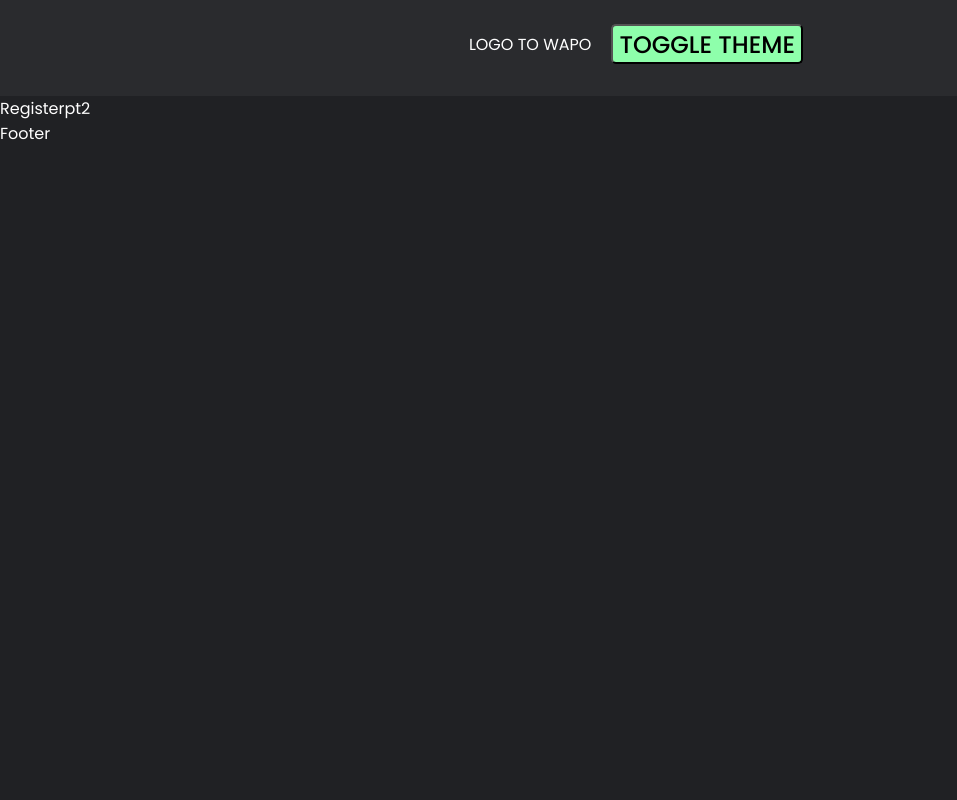
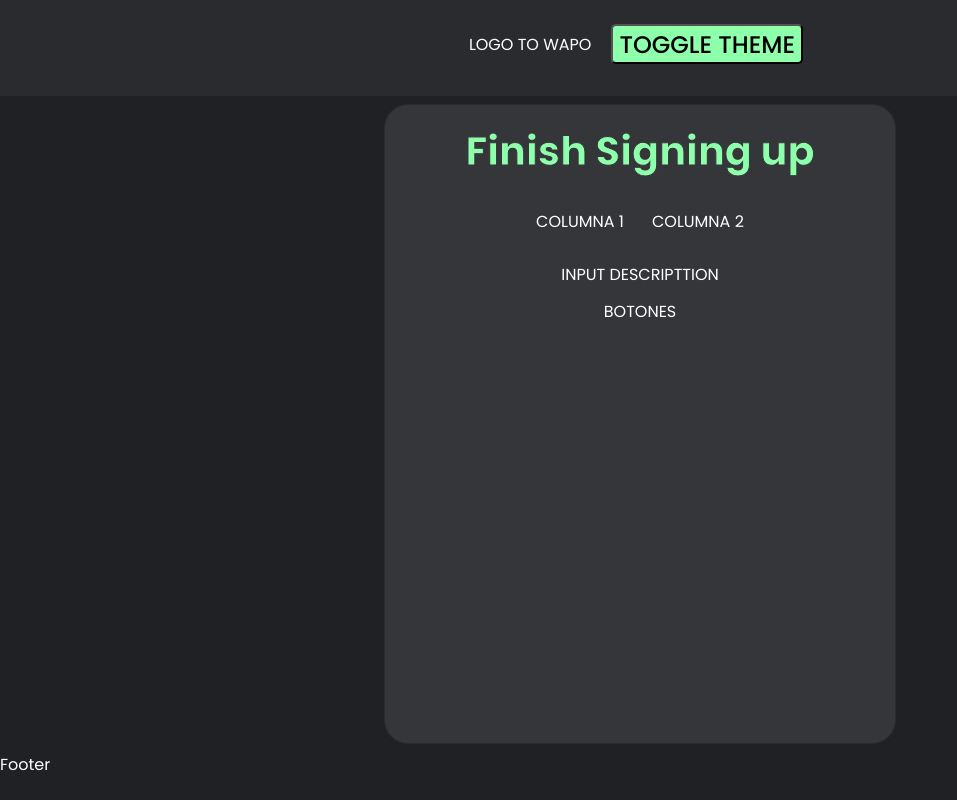
Before and after one commit to neolandsep2023/Frontend, a React (Vite) app in the folder finalfrontend/: page /register/complete in a window 1280 px wide. Shown: the whole page, without its empty margins (0-957 px from the left). Built offline with nearby package versions, Linux system fonts and the light colour scheme.

Commit message:
registerpt2

```diff
--- a/finalfrontend/src/pages/Register/Registerpt2/Registerpt2.jsx
+++ b/finalfrontend/src/pages/Register/Registerpt2/Registerpt2.jsx
@@ -3,19 +3,18 @@ import { useAuth } from "../../../context/authContext";
 import { useEffect, useState } from "react";
 import { updateUser } from "../../../services/user.service";
 import { useErrorRegisterpt2 } from "../../../hooks/useErrorRegisterpt2";
+import { FlexDir, Form, H1Form } from "../../../components/StyleComponents";
 
 
 export const Registerpt2 = () => {
-  //! ---- estados
 
 
   const [res, setRes] = useState({});
   const [send, setSend] = useState(false);
 
-  //! ----- hooks
 
   const { setUser, user, logout } = useAuth();
-  const { handleSubmit, register } = useForm();
+  const { handleSubmit } = useForm();
 
 
   const formSubmit = async (formData) => {
@@ -42,6 +41,40 @@ export const Registerpt2 = () => {
 
 
   return (
-    <div>Registerpt2</div>
+    <>
+    <FlexDir>
+    <Form
+          width={"40vw"}
+          height={"80vh"}
+          onSubmit={handleSubmit(formSubmit)}
+        >
+          <FlexDir direction={"column"}>
+          <H1Form margin={"8px 0 0 0"}>Finish Signing up</H1Form>
+
+
+            <FlexDir>
+              <FlexDir direction={"column"}>COLUMNA 1</FlexDir>
+              <FlexDir direction={"column"}>COLUMNA 2</FlexDir>
+
+            </FlexDir>
+
+
+
+            <div>INPUT DESCRIPTTION</div>
+
+          <div>BOTONES</div>
+          </FlexDir>
+
+
+
+
+        </Form>
+
+
+    </FlexDir>
+
+
+    </>
+
   )
 }
```
